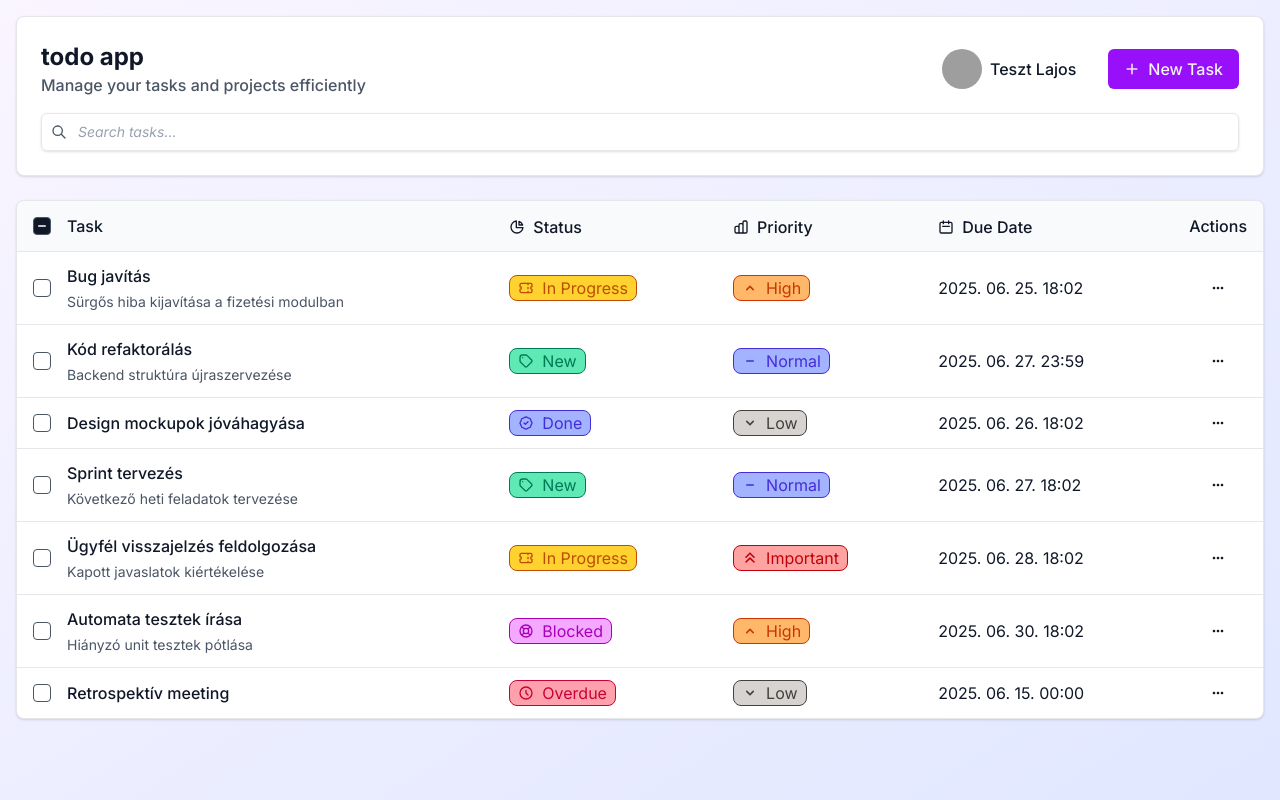
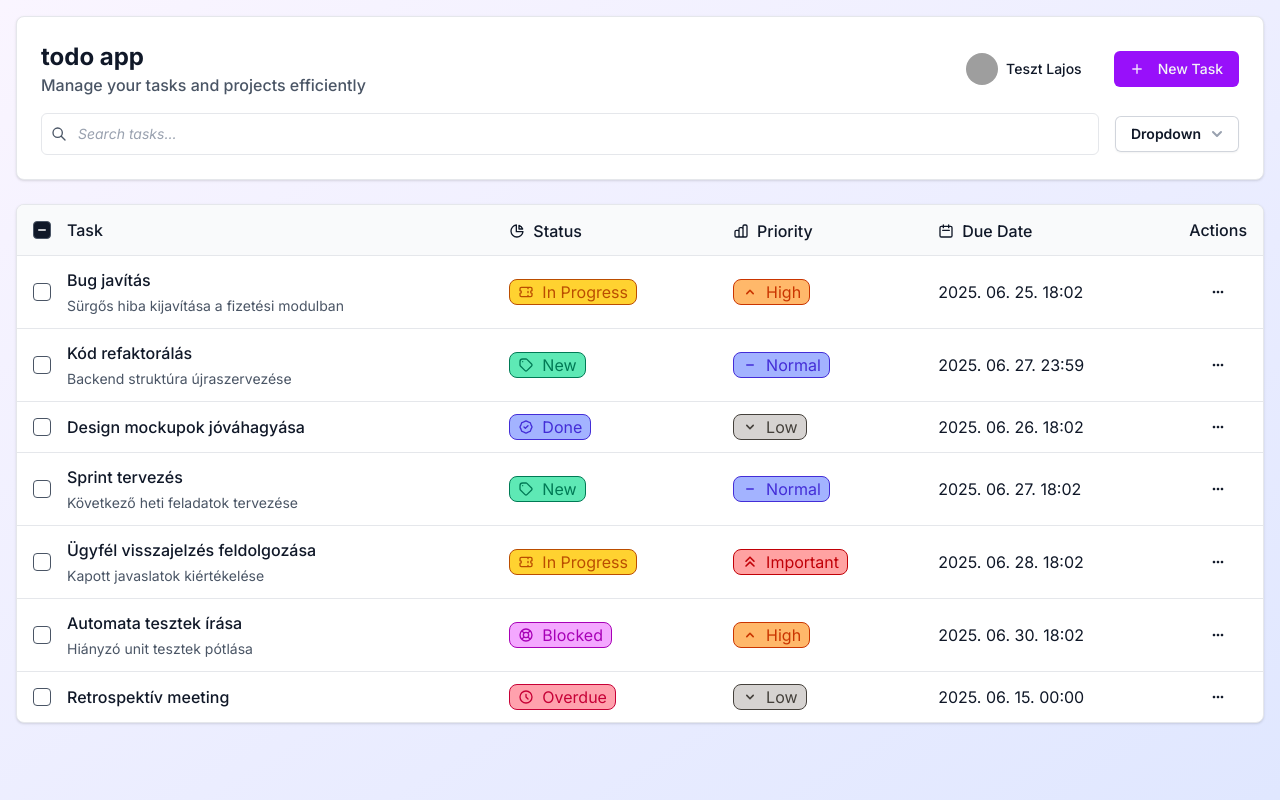
Before and after one commit to thechris1234/todo-app, a React (Vite) app in the folder packages/web/: page / in a window 1280 px wide. Built offline with nearby package versions, Linux system fonts and the light colour scheme; grey boxes are pictures that could not be loaded.

Commit message:
wip: add button component, wip dropdown component

```diff
--- /dev/null
+++ b/packages/web/src/components/button.tsx
@@ -0,0 +1,38 @@
+import { cn } from '../utils/cn';
+
+import type { IconType } from 'react-icons';
+import { HiPlus } from 'react-icons/hi';
+
+type ValidIcon = 'new';
+
+type ButtonProps = {
+    text: string;
+    icon?: ValidIcon;
+    customStyle?: string;
+    onClick?: () => void;
+};
+
+export default function Button(props: ButtonProps) {
+    const iconMap: Record<ValidIcon, IconType> = {
+        new: HiPlus,
+    };
+
+    const IconComponent = props.icon ? iconMap[props.icon] : undefined;
+
+    return (
+        <button
+            className={cn(
+                'text- flex cursor-pointer items-center gap-3.5 rounded-md bg-purple-600 px-4 py-2 text-sm whitespace-nowrap transition-colors hover:bg-purple-700',
+                props.customStyle,
+            )}
+            onClick={props.onClick}
+        >
+            {props.icon && IconComponent && (
+                <div className="">
+                    <IconComponent />
+                </div>
+            )}
+            <span className="text-gray-100">{props.text}</span>
+        </button>
+    );
+}
--- /dev/null
+++ b/packages/web/src/components/dropdown.tsx
@@ -0,0 +1,81 @@
+import { useEffect, useState } from 'react';
+import { cn } from '../utils/cn';
+
+import type { IconType } from 'react-icons';
+import { HiPlus, HiOutlineFilter, HiChevronDown } from 'react-icons/hi';
+
+type ValidIcon = 'new' | 'filter';
+
+type DropdownProps = {
+    text: string;
+    icon?: ValidIcon;
+    open?: boolean;
+    customStyle?: string;
+    onClick?: () => void;
+    children?: React.ReactNode;
+};
+
+export default function Dropdown(props: DropdownProps) {
+    const [isOpen, setIsOpen] = useState(props.open);
+
+    const iconMap: Record<ValidIcon, IconType> = {
+        new: HiPlus,
+        filter: HiOutlineFilter,
+    };
+
+    const IconComponent = props.icon ? iconMap[props.icon] : undefined;
+
+    useEffect(() => {
+        setIsOpen(props.open ?? false);
+    }, [props.open]);
+
+    return (
+        <div className="relative inline-block">
+            <button
+                type="button"
+                className="inline-flex w-full justify-center gap-x-1.5 rounded-md bg-white px-4 py-2 text-sm font-semibold text-gray-900 shadow-xs ring-1 ring-gray-300 ring-inset hover:bg-gray-50"
+                id="menu-button"
+                aria-expanded="true"
+                aria-haspopup="true"
+            >
+                {props.icon && IconComponent && (
+                    <div className="">
+                        <IconComponent />
+                    </div>
+                )}
+
+                {props.text}
+
+                <HiChevronDown className="-mr-1 size-5 text-gray-400" />
+            </button>
+
+            {isOpen && props.children && (
+                <div
+                    className="absolute right-0 z-10 mt-2 w-56 origin-top-right divide-y divide-gray-100 rounded-md bg-white shadow-lg ring-1 ring-black/5 focus:outline-hidden"
+                    role="menu"
+                    aria-orientation="vertical"
+                    aria-labelledby="menu-button"
+                    tabIndex={-1}
+                >
+                    {props.children}
+                </div>
+            )}
+        </div>
+    );
+}
+
+export function DropDownItem() {
+    return (
+        <div className="py-1" role="none">
+            <a
+                href="#"
+                className="block cursor-pointer px-4 py-2 text-sm text-gray-700"
+                role="menuitem"
+                tabIndex={-1}
+                id="menu-item-0"
+            >
+                Edit
+            </a>
+        </div>
+    );
+}
--- a/packages/web/src/components/input.tsx
+++ b/packages/web/src/components/input.tsx
@@ -49,7 +49,7 @@ export default function Input(props: InputProps) {
                     onChange={props.onChange}
                     maxLength={props.maxLength}
                     className={cn(
-                        'block w-full rounded-md border border-gray-200 bg-transparent px-3 py-2 pr-3 pl-9 text-sm text-gray-900 shadow-sm placeholder:text-gray-400 placeholder:italic focus:border-indigo-500 focus:outline focus:outline-indigo-500 sm:text-sm',
+                        'block w-full rounded-md border border-gray-200 bg-transparent px-3 py-2.5 pr-3 pl-9 text-sm text-gray-900 placeholder:text-gray-400 placeholder:italic focus:border-gray-400 focus:outline focus:outline-gray-400 sm:text-sm',
                     )}
                 ></input>
             </div>
--- a/packages/web/src/pages/index.tsx
+++ b/packages/web/src/pages/index.tsx
@@ -8,6 +8,8 @@ import Task from '../components/task';
 import Input from '../components/input';
 
 import { HiOutlineCalendar, HiOutlineChartBar, HiOutlineChartPie, HiPlus } from 'react-icons/hi';
+import Button from '../components/button';
+import Dropdown, { DropDownItem } from '../components/dropdown';
 
 export default function Index() {
     const [searchParams, setSearchParams] = useSearchParams();
@@ -51,20 +53,17 @@ export default function Index() {
                             <button className="flex items-center gap-2 px-4 whitespace-nowrap">
                                 <img
                                     src="https://i.imgur.com/5WXqSz7.jpeg"
-                                    className="flex aspect-square size-10 shrink-0 rounded-full"
+                                    className="flex aspect-square size-8 shrink-0 rounded-full"
                                     alt="Profile picture"
                                 ></img>
 
-                                <span className="hidden text-gray-900 sm:inline">Teszt Lajos</span>
+                                <span className="hidden text-sm text-gray-900 sm:inline">Teszt Lajos</span>
                             </button>
-                            <button className="flex cursor-pointer items-center gap-2 rounded-md bg-purple-600 px-4 py-2 whitespace-nowrap transition-colors hover:bg-purple-700">
-                                <HiPlus />
-                                <span className="text-gray-100">New Task</span>
-                            </button>
+                            <Button text="New Task" icon="new" />
                         </div>
                     </div>
 
-                    <div className="flex flex-col gap-4 text-black sm:flex-row">
+                    <div className="flex flex-col items-center gap-4 text-black sm:flex-row">
                         <Input
                             id="task-search-input"
                             type="text"
@@ -74,6 +73,10 @@ export default function Index() {
                             onChange={(e) => handleSearchChange(e.target.value)}
                             full
                         />
+
+                        <Dropdown text="Dropdown" open={false}>
+                            <DropDownItem />
+                        </Dropdown>
                     </div>
                 </div>
                 <div className="overflow-hidden rounded-lg border border-gray-200 bg-white shadow-sm">
```
Also changed, not shown: 1 other file (tests, documents, lock files or other folders).
